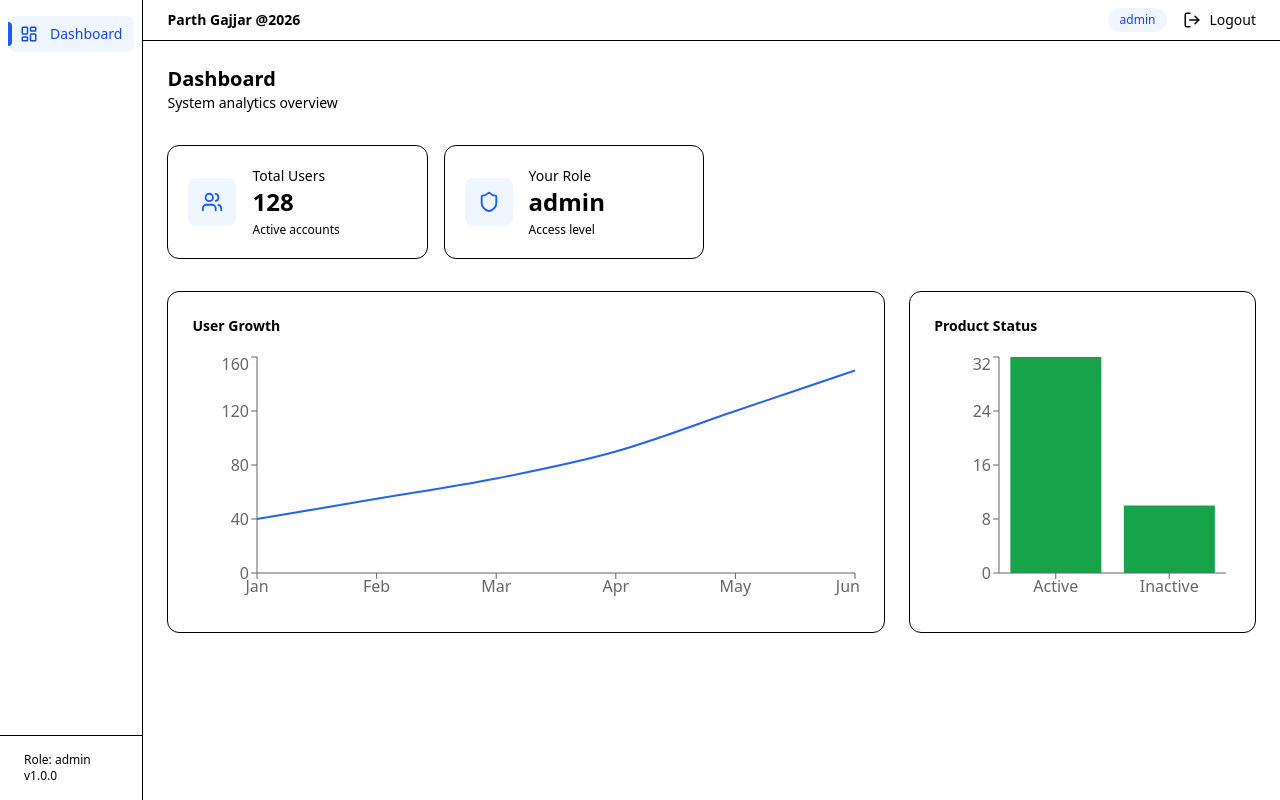
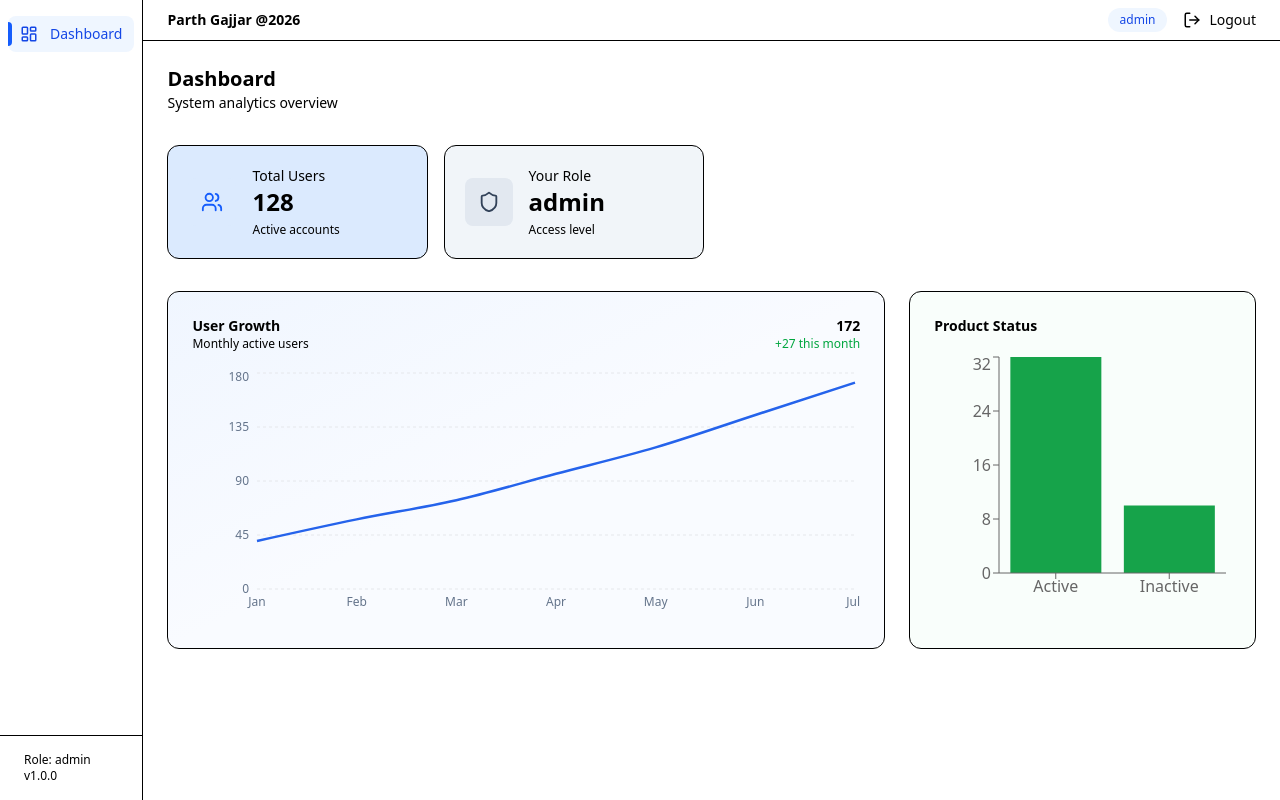
Before and after one commit to Parth-Gajjar-2693/admin-panel-1, a React (Vite) app: page /dashboard in a window 1280 px wide. Built offline with nearby package versions, Linux system fonts and the light colour scheme; sample sign-in values are in the browser's storage.

Commit message:
feat: enhance product status chart with modern styling and summary

```diff
--- a/src/components/dashboard/ProductStatusChart.tsx
+++ b/src/components/dashboard/ProductStatusChart.tsx
@@ -10,7 +10,7 @@ import { productStats } from "@/data/dashboard";
 
 export default function ProductStatusChart() {
   return (
-    <div className="bg-surface border rounded-xl p-6">
+    <div className="bg-green-50/40 border rounded-xl p-6">
       <h2 className="text-sm font-semibold text-text mb-4">
         Product Status
       </h2>
--- a/src/components/dashboard/StatCard.tsx
+++ b/src/components/dashboard/StatCard.tsx
@@ -1,10 +1,12 @@
 import { ReactNode } from "react";
+import clsx from "clsx";
 
 type StatCardProps = {
   title: string;
   value: string | number;
   icon?: ReactNode;
   subtitle?: string;
+  variant?: "blue" | "green" | "amber" | "red" | "slate";
 };
 
 export default function StatCard({
@@ -12,11 +14,56 @@ export default function StatCard({
   value,
   icon,
   subtitle,
+  variant = "blue",
 }: StatCardProps) {
+  const variants = {
+    blue: {
+      cardBg: "bg-blue-100",
+      iconBg: "bg-blue-100 text-blue-600",
+      hoverRing: "hover:ring-blue-200",
+    },
+    green: {
+      cardBg: "bg-green-100",
+      iconBg: "bg-green-100 text-green-600",
+      hoverRing: "hover:ring-green-200",
+    },
+    amber: {
+      cardBg: "bg-amber-100",
+      iconBg: "bg-amber-100 text-amber-600",
+      hoverRing: "hover:ring-amber-200",
+    },
+    red: {
+      cardBg: "bg-red-100",
+      iconBg: "bg-red-100 text-red-600",
+      hoverRing: "hover:ring-red-200",
+    },
+    slate: {
+      cardBg: "bg-slate-100",
+      iconBg: "bg-slate-200 text-slate-700",
+      hoverRing: "hover:ring-slate-300",
+    },
+  };
+
   return (
-    <div className="bg-surface rounded-xl border p-5 flex items-center gap-4">
+    <div
+      className={clsx(
+        "group relative rounded-xl border p-5 flex items-center gap-4",
+        "transition-all duration-200",
+        "hover:shadow-sm hover:-translate-y-[1px]",
+        "hover:ring-1 hover:ring-inset",
+        variants[variant].hoverRing,
+        variants[variant].cardBg,
+        "cursor-pointer",
+      )}
+    >
       {icon && (
-        <div className="h-12 w-12 flex items-center justify-center rounded-lg bg-blue-50 text-blue-600">
+        <div
+          className={clsx(
+            "h-12 w-12 flex items-center justify-center rounded-lg",
+            "transition-colors duration-200",
+            variants[variant].iconBg,
+          )}
+        >
           {icon}
         </div>
       )}
@@ -24,9 +71,7 @@ export default function StatCard({
       <div>
         <p className="text-sm text-muted">{title}</p>
         <p className="text-2xl font-semibold text-text">{value}</p>
-        {subtitle && (
-          <p className="text-xs text-muted mt-1">{subtitle}</p>
-        )}
+        {subtitle && <p className="text-xs text-muted mt-1">{subtitle}</p>}
       </div>
     </div>
   );
--- a/src/components/dashboard/UserGrowthChart.tsx
+++ b/src/components/dashboard/UserGrowthChart.tsx
@@ -5,28 +5,126 @@ import {
   YAxis,
   Tooltip,
   ResponsiveContainer,
+  CartesianGrid,
 } from "recharts";
 import { userGrowthData } from "@/data/dashboard";
 
+function CustomTooltip({ active, payload, label }: any) {
+  if (!active || !payload?.length) return null;
+
+  return (
+    <div className="rounded-lg border bg-white px-3 py-2 shadow-sm">
+      <p className="text-xs text-muted">{label}</p>
+      <p className="text-sm font-medium text-text">
+        {payload[0].value} users
+      </p>
+    </div>
+  );
+}
+
 export default function UserGrowthChart() {
+  const latest = userGrowthData[userGrowthData.length - 1]?.users ?? 0;
+  const previous =
+    userGrowthData[userGrowthData.length - 2]?.users ?? 0;
+  const growth = latest - previous;
+
+  const formatDate = (date: string) =>
+  new Date(date).toLocaleDateString("en-US", {
+    month: "short",
+    day: "numeric",
+  });
+
+
   return (
-    <div className="bg-surface border rounded-xl p-6">
-      <h2 className="text-sm font-semibold text-text mb-4">
-        User Growth
-      </h2>
+    <div className="relative overflow-hidden rounded-xl border bg-blue-50/40 p-6">
+      {/* soft background accent */}
+      <div className="pointer-events-none absolute inset-0 bg-gradient-to-br from-blue-100/30 via-transparent to-transparent" />
 
-      <div className="h-64">
+      {/* Header */}
+      <div className="relative z-10 flex items-center justify-between mb-4">
+        <div>
+          <h2 className="text-sm font-semibold text-text">
+            User Growth
+          </h2>
+          <p className="text-xs text-muted">
+            Monthly active users
+          </p>
+        </div>
+
+        <div className="text-right">
+          <p className="text-sm font-semibold text-text">
+            {latest}
+          </p>
+          <p
+            className={`text-xs ${
+              growth >= 0 ? "text-green-600" : "text-red-600"
+            }`}
+          >
+            {growth >= 0 ? "+" : ""}
+            {growth} this month
+          </p>
+        </div>
+      </div>
+
+      {/* Chart */}
+      <div className="relative z-10 h-64">
         <ResponsiveContainer width="100%" height="100%">
           <LineChart data={userGrowthData}>
-            <XAxis dataKey="month" />
-            <YAxis />
-            <Tooltip />
+            <defs>
+              <linearGradient
+                id="userLineGradient"
+                x1="0"
+                y1="0"
+                x2="0"
+                y2="1"
+              >
+                <stop
+                  offset="0%"
+                  stopColor="#2563eb"
+                  stopOpacity={0.35}
+                />
+                <stop
+                  offset="100%"
+                  stopColor="#2563eb"
+                  stopOpacity={0}
+                />
+              </linearGradient>
+            </defs>
+
+            <CartesianGrid
+              strokeDasharray="3 3"
+              vertical={false}
+              stroke="#e5e7eb"
+            />
+
+            <XAxis
+              dataKey="month"
+              tickLine={false}
+              axisLine={false}
+              tick={{ fontSize: 12, fill: "#64748b" }}
+            />
+
+            <YAxis
+              tickLine={false}
+              axisLine={false}
+              tick={{ fontSize: 12, fill: "#64748b" }}
+            />
+
+            <Tooltip content={<CustomTooltip />} />
+
             <Line
               type="monotone"
               dataKey="users"
               stroke="#2563eb"
-              strokeWidth={2}
+              strokeWidth={2.5}
               dot={false}
+              activeDot={{
+                r: 5,
+                fill: "#2563eb",
+                stroke: "#fff",
+                strokeWidth: 2,
+              }}
+              fill="url(#userLineGradient)"
             />
           </LineChart>
         </ResponsiveContainer>
--- a/src/data/dashboard.ts
+++ b/src/data/dashboard.ts
@@ -1,10 +1,11 @@
 export const userGrowthData = [
   { month: "Jan", users: 40 },
-  { month: "Feb", users: 55 },
-  { month: "Mar", users: 70 },
-  { month: "Apr", users: 90 },
-  { month: "May", users: 120 },
-  { month: "Jun", users: 150 },
+  { month: "Feb", users: 58 },
+  { month: "Mar", users: 74 },
+  { month: "Apr", users: 96 },
+  { month: "May", users: 118 },
+  { month: "Jun", users: 145 },
+  { month: "Jul", users: 172 },
 ];
 
 export const productStats = [
--- a/src/pages/Dashboard.tsx
+++ b/src/pages/Dashboard.tsx
@@ -11,12 +11,8 @@ export default function Dashboard() {
     <div className="space-y-8">
       {/* Title */}
       <div>
-        <h1 className="text-xl font-semibold text-text">
-          Dashboard
-        </h1>
-        <p className="text-sm text-muted">
-          System analytics overview
-        </p>
+        <h1 className="text-xl font-semibold text-text">Dashboard</h1>
+        <p className="text-sm text-muted">System analytics overview</p>
       </div>
 
       {/* KPI Cards */}
@@ -26,6 +22,7 @@ export default function Dashboard() {
           value={128}
           subtitle="Active accounts"
           icon={<Users size={22} />}
+          variant="blue"
         />
 
         {role === "ADMIN" && (
@@ -35,6 +32,7 @@ export default function Dashboard() {
               value={42}
               subtitle="Listed products"
               icon={<Package size={22} />}
+              variant="green"
             />
 
             <StatCard
@@ -42,6 +40,7 @@ export default function Dashboard() {
               value={7}
               subtitle="Needs attention"
               icon={<Bell size={22} />}
+              variant="amber"
             />
           </>
         )}
@@ -51,6 +50,7 @@ export default function Dashboard() {
           value={role ?? "-"}
           subtitle="Access level"
           icon={<Shield size={22} />}
+          variant="slate"
         />
       </div>
 
```
